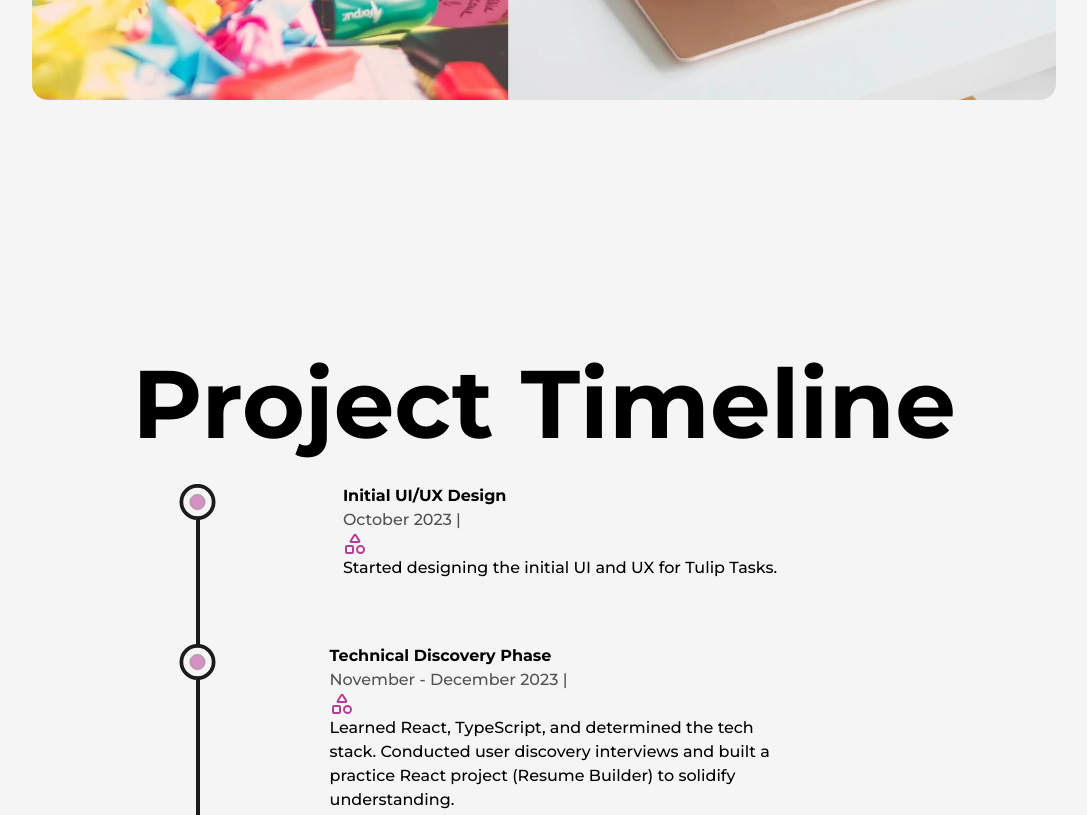
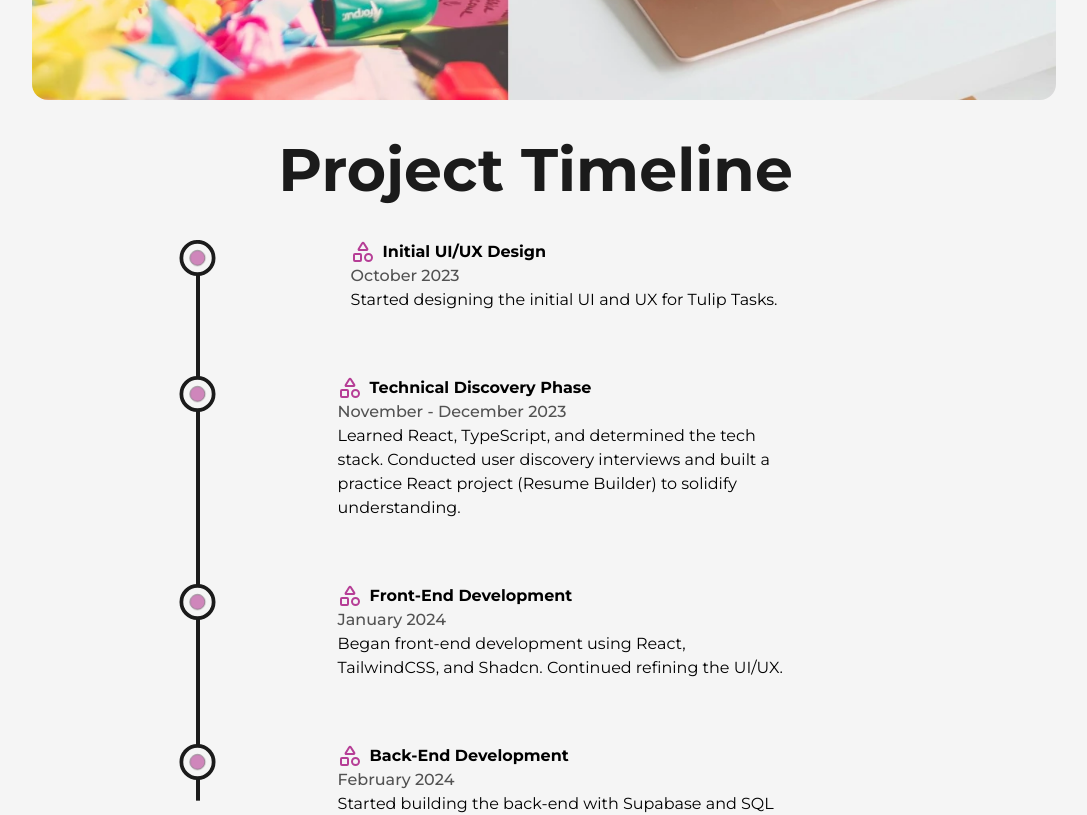
Before and after one commit to DeadChannelDice/nextJS-portfolio, a Next.js app: page /tulip-tasks in a window 1280 px wide. Shown: the part 840-1655 px from the top of the page, without its empty margins (96-1183 px from the left). Built offline with nearby package versions, Linux system fonts and the light colour scheme.

Commit message:
Updating Formatting

```diff
--- a/src/components/Timeline.js
+++ b/src/components/Timeline.js
@@ -1,57 +1,65 @@
-import React, { useRef } from 'react';
-import { motion, useScroll } from 'framer-motion';
-import LiIcon from './LiIcon'
+import React, { useRef } from "react";
+import AnimatedText from "@/components/AnimatedText";
+import { motion, useScroll } from "framer-motion";
+import LiIcon from "./LiIcon";
 
-const Details = ({month, title, description, icon}) => {
-    const ref = useRef(null)
+const Details = ({ month, title, description, icon }) => {
+  const ref = useRef(null);
   return (
-        <li ref={ref} className='my-8 first:mt-0 last:mb-0 w-[60%] mx-auto flex flex-col items-center justify-between xs:w-[70%]'>
-            <LiIcon reference={ref}/>
+    <li
+      ref={ref}
+      className="my-8 first:mt-0 last:mb-0 w-[60%] mx-auto flex flex-col items-center justify-between xs:w-[70%]"
+    >
+      <LiIcon reference={ref} />
       <motion.div
-            initial={{y:50}}
-            whileInView={{y:0}}
-            transition={{duration: 1, type:"spring"}}
+        initial={{ y: 50 }}
+        whileInView={{ y: 0 }}
+        transition={{ duration: 1, type: "spring" }}
+        className="pl-2"
       >
-                <h3 className='capitalize font-bold font-2xl dark:text-light' >{title}&nbsp; </h3>
-                <span className='capitaize font-medium text-dark/75 dark:text-light/50'>
-                    {month} | {icon}
+        <div className="flex sm:flex-col xl:flex-row gap-2">
+          <span className="capitaize font-medium text-dark/75 dark:text-light/50">
+            {icon}
+          </span>
+          <h3 className="capitalize font-bold font-2xl dark:text-light">
+            {title}
+          </h3>
+        </div>
+        <span className="capitaize font-medium text-dark/75 dark:text-light/50">
+          {month}
         </span>
 
-                <p className='font-medium w-full dark:text-light '>
-                    {description}
-                </p>
+        <p className="font-normal w-full dark:text-light ">{description}</p>
       </motion.div>
     </li>
-    )
-}
+  );
+};
 
-const Timeline = ({timelineTitle, timelineEvents}) => {
-    const ref = useRef(null)
-    const {scrollYProgress} = useScroll(
-        {
+const Timeline = ({ timelineTitle, timelineEvents }) => {
+  const ref = useRef(null);
+  const { scrollYProgress } = useScroll({
     target: ref,
-            offset: ["start end", "center start"]
-        }
-    )
+    offset: ["start end", "center start"],
+  });
 
   return (
-    <div className='mt-64'>
-        <h2 className="font-bold dark:text-light text-8xl mb-8 w-full text-center  sm:text-6xl xs:text-4xl">
-            {timelineTitle}
-        </h2>
+    <div className="mt-8">
+      <AnimatedText
+        text={timelineTitle}
+        classname="mb-8 sm:mb-8 !text-6xl md:!text-5xl sm:!text-3xl"
+      />
 
-        <div ref={ref} className='w-[75%] mx-auto relative xs:w-full'>
-
+      <div ref={ref} className="w-[75%] mx-auto relative xs:w-full">
         <motion.div
-                style={{scaleY: scrollYProgress}}
-                className='absolute left-9 top-0 w-[4px] h-full bg-dark dark:bg-primaryDark origin-top '
+          style={{ scaleY: scrollYProgress }}
+          className="absolute left-9 top-0 w-[4px] h-full bg-dark dark:bg-primaryDark origin-top "
         />
         <motion.div
-                style={{scaleY: scrollYProgress}}
-                className='absolute left-9 top-2 w-[4px] h-full bg-transparent dark:bg-primaryDark blur dark:opacity-50 origin-top rounded-3xl '
+          style={{ scaleY: scrollYProgress }}
+          className="absolute left-9 top-2 w-[4px] h-full bg-transparent dark:bg-primaryDark blur dark:opacity-50 origin-top rounded-3xl "
         />
 
-            <ul className='w-full flex flex-col items-start justify-between ml-4'>
+        <ul className="w-full flex flex-col items-start justify-between ml-4">
           {timelineEvents.map((event, index) => (
             <Details
               key={index}
@@ -61,11 +69,10 @@ const Timeline = ({timelineTitle, timelineEvents}) => {
               icon={event.icon}
             />
           ))}
-
         </ul>
       </div>
     </div>
-  )
-}
+  );
+};
 
 export default Timeline;
```
Lines whose indentation alone changed are shown as unchanged.
